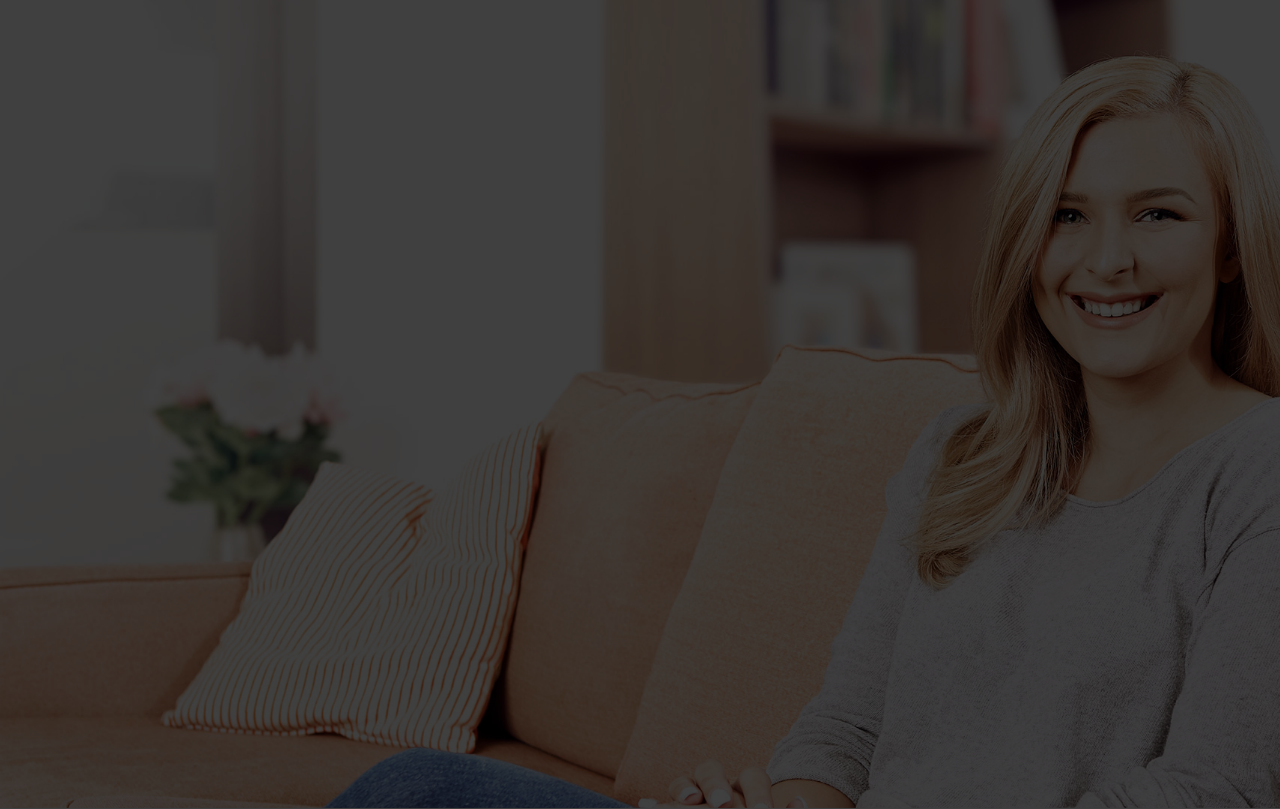
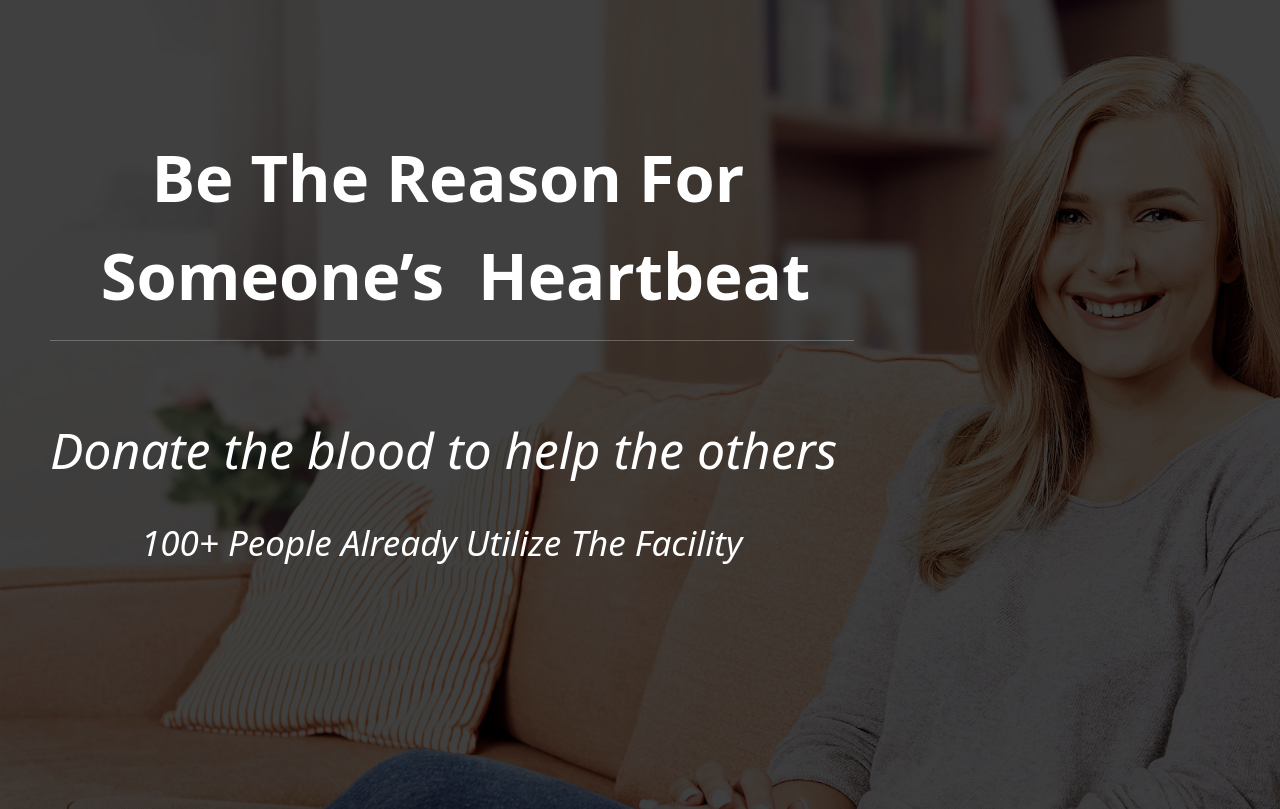
Before and after one commit to ruban117/Online-Blood-Donor-Database-Management-System, a PHP site: page /home.html in a window 1280 px wide; the page is wider, and only the part inside the window is pictured. Shown: the part 56-865 px from the top of that part. Run offline with PHP 8.4, Linux system fonts and the light colour scheme.

Commit message:
Home Page responsive image

```diff
--- a/Home page/home.css
+++ b/Home page/home.css
@@ -8,52 +8,364 @@
 .navbar .container-fluid{
     background-color: #f5f5f5;
 }
-.headerpic{
-    height:800px;
+.headerpic {
+    height: 800px;
     background-image: url('header.png');
     background-size: cover;
     position: relative;
-    top:55px;
+    top: 55px;
 }
-@media(width:320px){
-    .headerpic{
-        height: 180px;
+
+.Quotation {
+    height: 500px;
+    width: 800px;
+    position: relative;
+    top: 150px;
+    left: 20px;
+    padding: 50px;
+}
+#Quotation1{
+    margin: 20px;
+    height: 150px;
+    width: 600px;
+    display: flex;
+    justify-content: center;
+}
+#one{
+    height: 150px;
+    width: 450px;
+    color: #ffffff;
+    font-size: 35px;
+}
+#Quotation2{
+    margin: 20px;
+    height: 100px;
+    width: 600px;
+    display: flex;
+    justify-content: center;
+    align-items: center;
+}
+#two{
+    height: 50px;
+    width: 400px;
+    color: #ffffff;
+    font-size: 25px;
+}
+#Quotation3{
+    margin: 20px;
+    height: 100px;
+    width: 600px;
+    display: flex;
+    justify-content: center;
+}
+#three{
+    height: 50px;
+    width: 400px;
+    color: #ffffff;
+    font-size: 18px;
+    font-weight: lighter;
+}
+@media (max-width: 320px) {
+    .headerpic {
+        height: 361px;
+        width: 644px;
+        background-size: cover;
+    }
+
+    .Quotation {
+        height: 350px;
+        width: 60%;
+        top:0px;
+        padding: 30px;
+    }
+    #Quotation1{
+        height: 100px;
+        width: 100%;
+        margin: 0px;
         position: relative;
-        top:55px;
+        top:40px;
+    }
+
+    #Quotation2{
+        height: 50px;
+        width: 110%;
+        margin: 0px;
+        align-items:start;
+    }
+
+    #Quotation3 {
+        height: 50px;
+        width: 100%;
+        margin: 0px;
+    }
+    #one{
+        height: 100%;
+        font-size: 25px;
+    }
+    #two{
+        font-size: 20px;
+    }
+    #three{
+        font-size: 15px;
     }
 }
-@media (max-width:376px) and (min-width:321px){
-    .headerpic{
-        height: 210px;
+@media (min-width: 321px) and (max-width: 376px) {
+    .headerpic {
+        height: 462px;
+        width: 822px;
+        background-size: cover;
+    }
+    .Quotation {
+        height: 400px;
+        width: 60%;
+        top:0px;
+        padding: 30px;
+    }
+    #Quotation1{
+        height: 150px;
+        width: 100%;
+        margin: 0px;
         position: relative;
-        top:55px;
+        top:40px;
+    }
+    #Quotation2{
+        height: 80px;
+        width: 100%;
+        margin: 0px;
+        align-items:center;
+    }
+    #Quotation3 {
+        height: 50px;
+        width: 100%;
+        margin: 0px;
+    }
+    #one{
+        height: 100%;
+        font-size: 35px;
+    }
+    #two{
+        font-size: 25px;
+    }
+    #three{
+        font-size: 18px;
     }
 }
-@media(min-width:376px) and (max-width:426px){
-    .headerpic{
-        height: 239px;
+@media (min-width: 376px) and (max-width: 426px) {
+    .headerpic {
+        height: 462px;
+        width: 830px;
+        background-size: cover;
+    }
+    .Quotation {
+        height: 400px;
+        width: 60%;
+        top:0px;
+        padding: 30px;
+    }
+    #Quotation1{
+        height: 150px;
+        width: 100%;
+        margin: 0px;
         position: relative;
-        top:55px;
+        top:40px;
+    }
+    #Quotation2{
+        height: 80px;
+        width: 100%;
+        margin: 0px;
+        align-items:center;
+    }
+    #Quotation3 {
+        height: 50px;
+        width: 100%;
+        margin: 0px;
+    }
+    #one{
+        height: 100%;
+        font-size: 35px;
+    }
+    #two{
+        font-size: 25px;
+    }
+    #three{
+        font-size: 18px;
     }
 }
-@media(min-width:426px) and (max-width:769px){
-    .headerpic{
-        height: 432px;
+@media (min-width: 426px) and (max-width: 769px) {
+    .headerpic {
+        height: 462px;
+        width: 822px;
+        background-size: cover;
+    }
+    .Quotation {
+        height: 400px;
+        width: 60%;
+        top:0px;
+        padding: 30px;
+    }
+    #Quotation1{
+        height: 150px;
+        width: 100%;
+        margin: 0px;
         position: relative;
-        top:55px;
+        top:40px;
+    }
+    #Quotation2{
+        height: 80px;
+        width: 100%;
+        margin: 0px;
+        align-items:center;
+    }
+    #Quotation3 {
+        height: 50px;
+        width: 100%;
+        margin: 0px;
+    }
+    #one{
+        height: 100%;
+        font-size: 35px;
+    }
+    #two{
+        font-size: 25px;
+    }
+    #three{
+        font-size: 18px;
     }
 }
-@media(min-width:769px) and (max-width:1025px){
-    .headerpic{
+@media (min-width: 769px) and (max-width: 1025px) {
+    .headerpic {
         height: 576px;
+        width: 1025px;
+        background-size: cover;
+    }
+    .Quotation {
+        height: 500px;
+        width: 60%;
+        top:20px;
+        padding: 30px;
+    }
+    #Quotation1{
+        height: 170px;
+        width: 100%;
+        margin: 0px;
         position: relative;
-        top:55px;
+        top:40px;
+    }
+    #Quotation2{
+        height: 100px;
+        width: 100%;
+        margin: 0px;
+        align-items:center;
+    }
+    #Quotation3 {
+        height: 60px;
+        width: 100%;
+        margin: 0px;
+    }
+    #one{
+        height: 100%;
+        width:100%;
+        font-size: 45px;
+    }
+    #two{
+        height: 60%;
+        width:100%;
+        font-size: 35px;
+    }
+    #three{
+        width:100%;
+        font-size: 25px;
     }
 }
-@media(min-width:1025px) and (max-width:1441px){
-    .headerpic{
-        height: 809px;
+@media (min-width: 1025px) and (max-width: 1441px) {
+    .headerpic {
+        height: 810px;
+        width: 1440px;
+        background-size: cover;
+    }
+    .Quotation {
+        height: 600px;
+        width: 60%;
+        top:60px;
+        padding: 30px;
+    }
+    #Quotation1{
+        height: 250px;
+        width: 100%;
+        margin: 0px;
         position: relative;
-        top:55px;
+        top:40px;
+    }
+    #Quotation2{
+        height: 130px;
+        width: 100%;
+        margin: 0px;
+        align-items:center;
+    }
+    #Quotation3 {
+        height: 100px;
+        width: 100%;
+        margin: 0px;
+    }
+    #one{
+        height: 100%;
+        width:100%;
+        font-size: 65px;
+    }
+    #two{
+        height: 60%;
+        width:100%;
+        font-size: 50px;
+    }
+    #three{
+        height: 70%;
+        width:100%;
+        font-size: 35px;
     }
 }
+/*@media (min-width: 1441px) and (max-width: 2561px) {
+    .headerpic {
+        height: 1442px;
+        width: 2560px;
+        background-size: cover;
+    }
+    .Quotation {
+        height: 1200px;
+        width: 60%;
+        top:100px;
+        padding: 30px;
+    }
+    #Quotation1{
+        height: 455px;
+        width: 100%;
+        margin: 0px;
+        position: relative;
+        top:40px;
+    }
+    #Quotation2{
+        height: 260px;
+        width: 105%;
+        margin: 0px;
+        align-items:center;
+    }
+    #Quotation3 {
+        height: 200px;
+        width: 100%;
+        margin: 0px;
+    }
+    #one{
+        height: 100%;
+        width:100%;
+        font-size: 125px;
+    }
+    #two{
+        height: 60%;
+        width:100%;
+        font-size: 98px;
+    }
+    #three{
+        height: 70%;
+        width:100%;
+        font-size: 70px;
+    }
+}*/
--- a/Home page/home.html
+++ b/Home page/home.html
@@ -44,7 +44,13 @@
       </div>
     </div>
   </nav>
-  <div class="headerpic"></div>
+  <div class="headerpic">
+    <div class="Quotation">
+      <div id="Quotation1"><div id="one"><b>&nbsp;&nbsp;&nbsp;&nbsp;&nbsp;&nbsp;Be The Reason For<br>&nbsp;&nbsp;&nbsp;Someone’s&nbsp;&nbsp;Heartbeat&nbsp;&nbsp;<br><hr></b></div></div><br><br>
+      <div id="Quotation2"><div id="two"><i>Donate the blood to help the others</i></div></div>
+      <div id="Quotation3"><div id="three"><i>&nbsp;&nbsp;&nbsp;&nbsp;&nbsp;&nbsp;&nbsp;&nbsp;&nbsp;&nbsp;100+ People Already Utilize The Facility</i></div></div>
+    </div>
+  </div>
   <script src="https://cdn.jsdelivr.net/npm/bootstrap@5.3.1/dist/js/bootstrap.bundle.min.js"
     integrity="sha384-HwwvtgBNo3bZJJLYd8oVXjrBZt8cqVSpeBNS5n7C8IVInixGAoxmnlMuBnhbgrkm"
     crossorigin="anonymous"></script>
```
